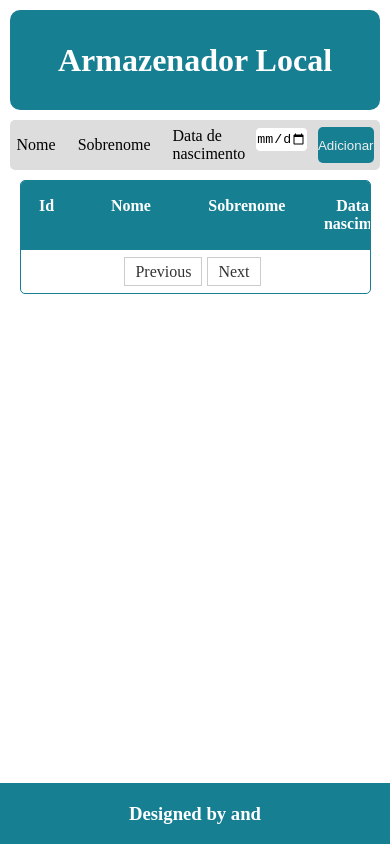
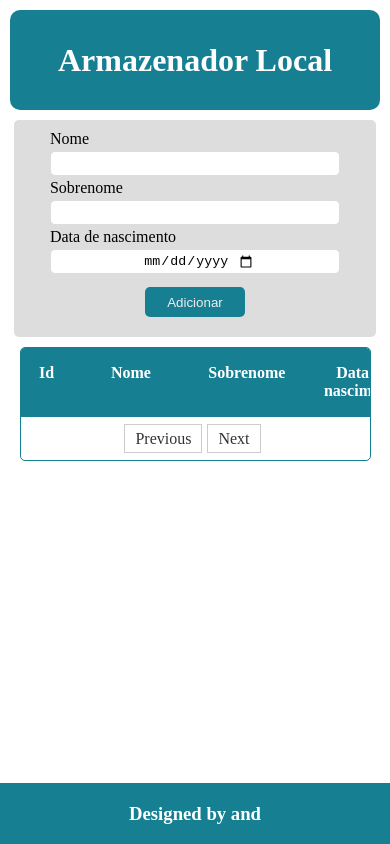
Before and after one commit to luvsscorpius/ArmazenadorLocal, a React (Create React App) app in the folder frontend/: page / in a window 390 px wide. Built offline with nearby package versions, Linux system fonts and the light colour scheme.

Commit message:
feat(style): making the app responsive

```diff
--- a/frontend/src/Components/Footer/Styles.jsx
+++ b/frontend/src/Components/Footer/Styles.jsx
@@ -1,11 +1,15 @@
 import styled from "styled-components";
 
 export const Box = styled.div`
-    padding: 5% 2.5%;
+    padding: 2% 2.5%;
     background: #167F92;
     position: absolute;
     bottom: 0;
     width: 100%;
+
+    @media (max-width: 768px) {
+        padding: 5% 2.5%;
+    }
 `;
 
 export const FooterContainer = styled.div`
--- a/frontend/src/Components/Main/Main.jsx
+++ b/frontend/src/Components/Main/Main.jsx
@@ -3,7 +3,6 @@ import * as C from './Styles'
 import { ToastContainer, toast } from 'react-toastify';
 import 'react-toastify/dist/ReactToastify.css';
 import clsx from 'clsx';
-
 
 const Main = ({setInfo, info}) => {
 
@@ -56,14 +55,16 @@ const Main = ({setInfo, info}) => {
             <C.Title>Armazenador Local</C.Title>
                 <C.Content>
                     <C.Form>
-                        <C.Label htmlFor="nome">Nome</C.Label>
-                        <C.Input name="nome" id="nome" value={nome} onChange={(e) => setNome(e.target.value)} />
+                            <C.Label htmlFor="nome">Nome</C.Label>
+                            <C.Input name="nome" id="nome" value={nome} onChange={(e) => setNome(e.target.value)} />
 
-                        <C.Label htmlFor="sobrenome">Sobrenome</C.Label>
-                        <C.Input name="sobrenome" id="sobrenome" value={sobrenome} onChange={(e) => setSobrenome(e.target.value)} />
+                            <C.Label htmlFor="sobrenome">Sobrenome</C.Label>
+                            <C.Input name="sobrenome" id="sobrenome" value={sobrenome} onChange={(e) => setSobrenome(e.target.value)} />
 
-                        <C.Label>Data de nascimento</C.Label>
-                        <C.Input type="date" value={data} onChange={(e) => setData(e.target.value) } />
+
+                            <C.Label>Data de nascimento</C.Label>
+                            <C.Input type="date" value={data} onChange={(e) => setData(e.target.value)} className="date" />
+
 
                         <C.Button type="button" onClick={armazenar}>Adicionar</C.Button>
 
--- a/frontend/src/Components/Main/Styles.jsx
+++ b/frontend/src/Components/Main/Styles.jsx
@@ -31,20 +31,39 @@ export const Content = styled.div`
     margin: 0 auto;
     border-radius: 5px;
     background-color: #ddd;
+
+    @media (max-width: 768px) {
+        align-items: center;
+        height: 50%;
+        width: 93%;
+    }
 `
 
 export const Form = styled.form`
     display: flex;
     justify-content: center;
+    align-items: center;
+    flex-direction: row;
+    margin: 10px;
     gap: 10px;
-    margin: 10px;
+
+    @media (max-width: 768px) {
+        width: 80%;
+        flex-direction: column;
+        gap: 3px;
+    }
 `
 
 export const Label = styled.label`
     display: flex;
     justify-content: center;
     align-items: center;
-    `
+
+    @media (max-width: 768px) {
+        width: 100%;
+        justify-content: flex-start
+    }
+`
 
 export const Input = styled.input`
     width: 15%;
@@ -53,13 +72,28 @@ export const Input = styled.input`
     border-radius: 5px;
     border: 1px solid #ddd;
     outline: 0;
+    margin: auto 0;
+
+    @media (max-width: 768px) {
+        display: flex;
+        justify-content: center;
+        align-items: center;
+        width: 100%;
+    }
+
 `
 
 export const Button = styled.button`
     cursor: pointer;
     background-color: #167F92;
     color: #eee;
-    width: 90px;
+    width: 100px;
     border-radius: 5px;
     border: 0;
+    height: 30px;
+    margin: auto 0;
+
+    @media (max-width: 768px) {
+        margin: 10px;
+    }
 `
```
